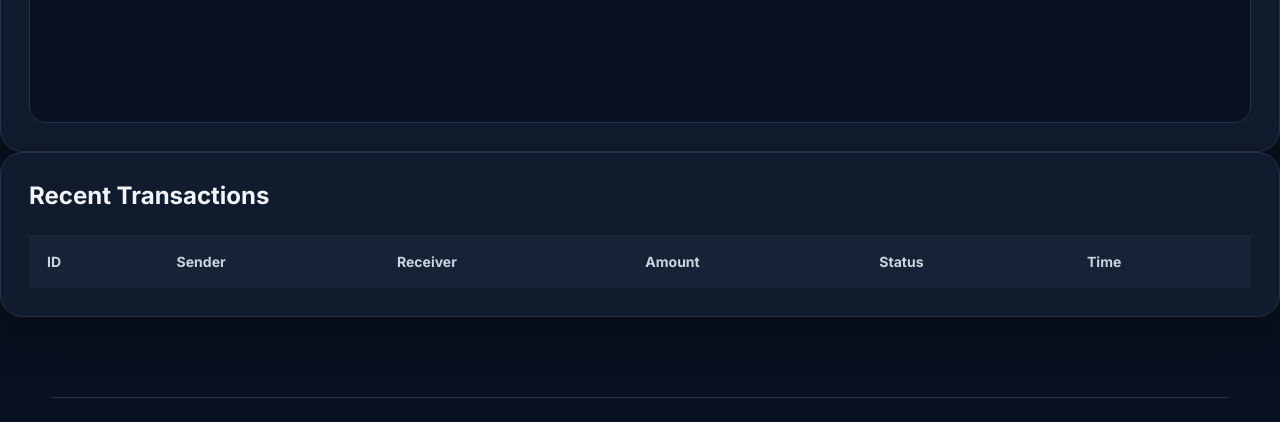
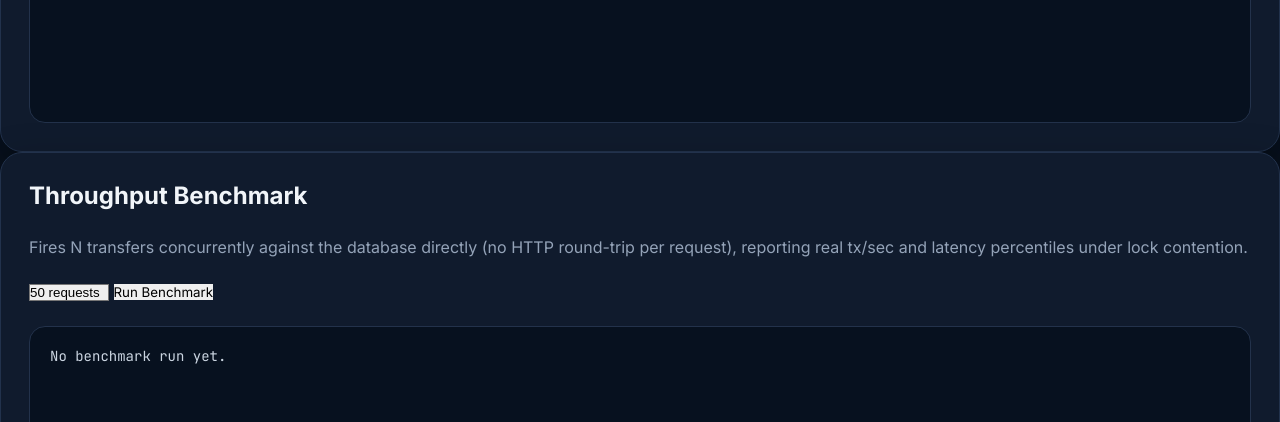
Before and after one commit to nishthanarula89/LedgerWalletSystem, a website: page public/index.html in a window 1280 px wide. Shown: the part 3022-3444 px from the top of the page. Drawn offline with Linux system fonts and the light colour scheme; no server answers.

Commit message:
Update index.html

```diff
--- a/public/index.html
+++ b/public/index.html
@@ -258,11 +258,21 @@
 
         <h2>Accounts</h2>
 
-        <button id="refreshBtn">
+        <div class="header-btns">
 
-            Refresh
+            <button id="refreshBtn">
 
-        </button>
+                Refresh
+
+            </button>
+
+            <button id="resetBtn">
+
+                Reset Demo
+
+            </button>
+
+        </div>
 
     </div>
 
@@ -486,6 +496,45 @@
 
     </div>
 
+    <!-- Throughput Benchmark -->
+
+    <div class="panel">
+
+        <div class="panel-header">
+
+            <h2>Throughput Benchmark</h2>
+
+        </div>
+
+        <p class="panel-description">
+
+            Fires N transfers concurrently against the database directly
+            (no HTTP round-trip per request), reporting real tx/sec and
+            latency percentiles under lock contention.
+
+        </p>
+
+        <div class="benchmark-controls">
+
+            <select id="benchCount">
+                <option value="20">20 requests</option>
+                <option value="50" selected>50 requests</option>
+                <option value="100">100 requests</option>
+                <option value="500">500 requests</option>
+            </select>
+
+            <button id="benchBtn" class="secondary-btn">Run Benchmark</button>
+
+        </div>
+
+        <div id="benchResults" class="console-window">
+
+            <div class="console-line">No benchmark run yet.</div>
+
+        </div>
+
+    </div>
+
 </section>
 
 <!-- ================= TRANSACTIONS ================= -->
```
